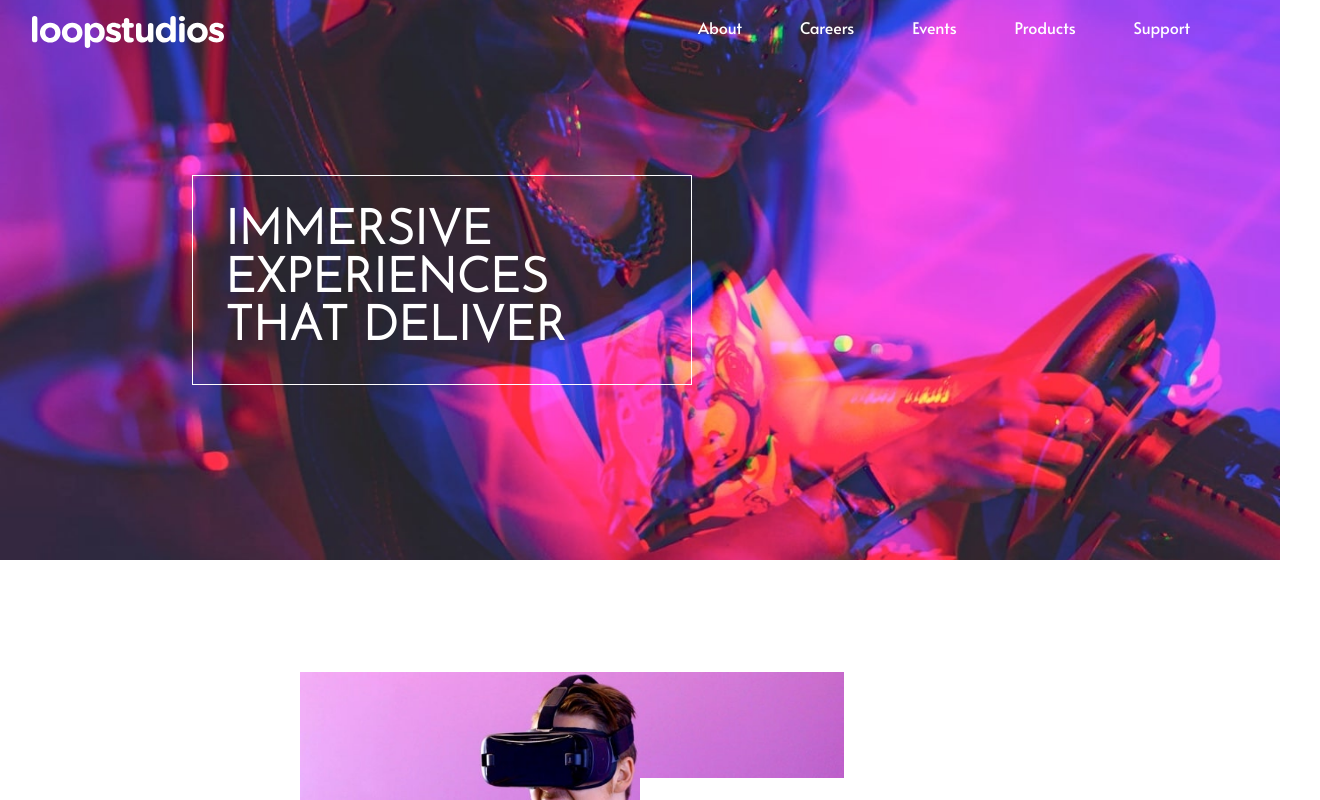
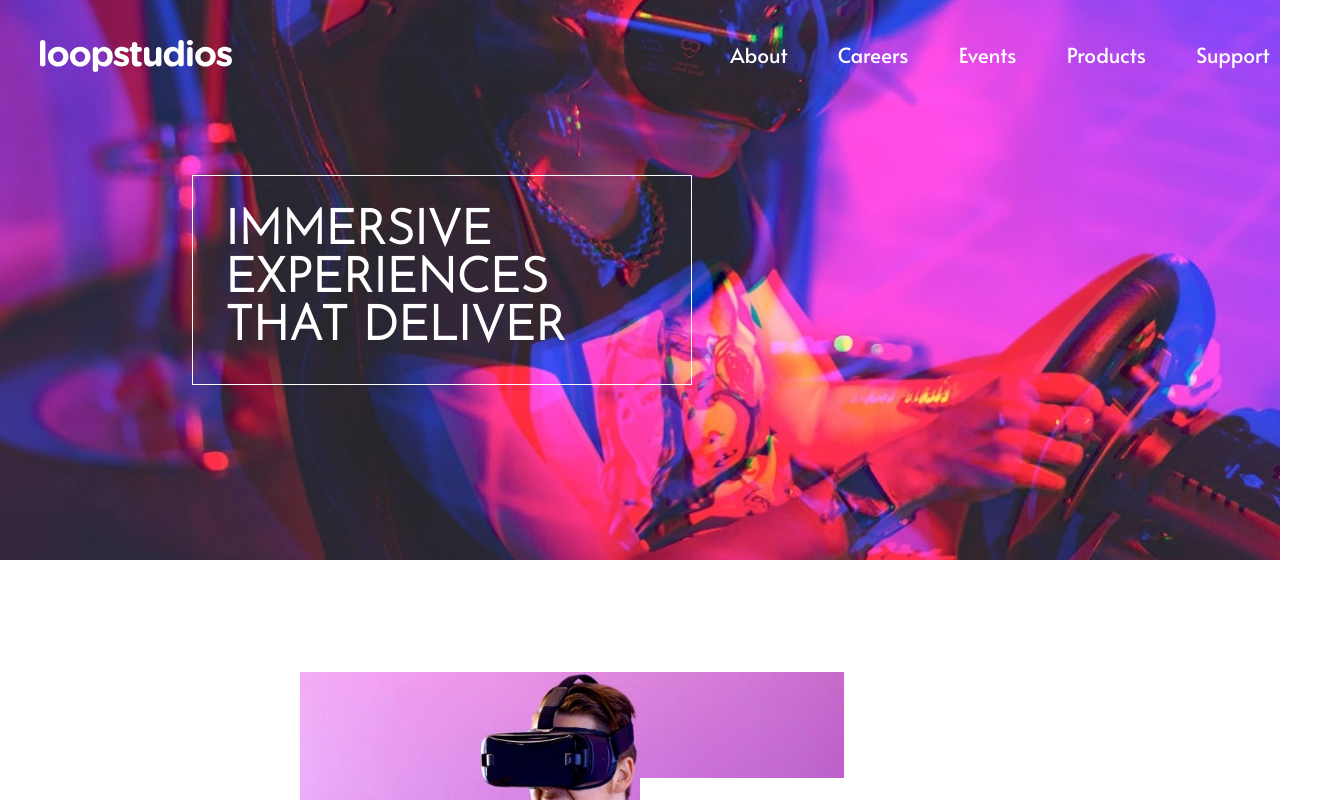
Before and after one commit to Stamwill/vr-studio, a Next.js app: page / in a window 1280 px wide. Shown: the top 800 px of the page, 1320 px wide, since content can reach past the window. Built offline with nearby package versions, Linux system fonts and the light colour scheme.

Commit message:
[AppNav] Add margin on media query

```diff
--- a/src/containers/App/partials/AppNav.module.css
+++ b/src/containers/App/partials/AppNav.module.css
@@ -3,7 +3,7 @@
   justify-content: space-between;
   position: absolute;
   z-index: 5;
-  padding: 1rem 2rem;
+  margin: 1rem 2rem;
   width: 100vw;
   color: white;
   font-family: var(--ff-alata);
@@ -48,3 +48,12 @@
     width: 50%;
   }
 }
+
+@media screen and (min-width: 1200px) {
+  .root {
+    margin: 2.5rem;
+  }
+  .label {
+    font-size: 1.3rem;
+  }
+}
```
